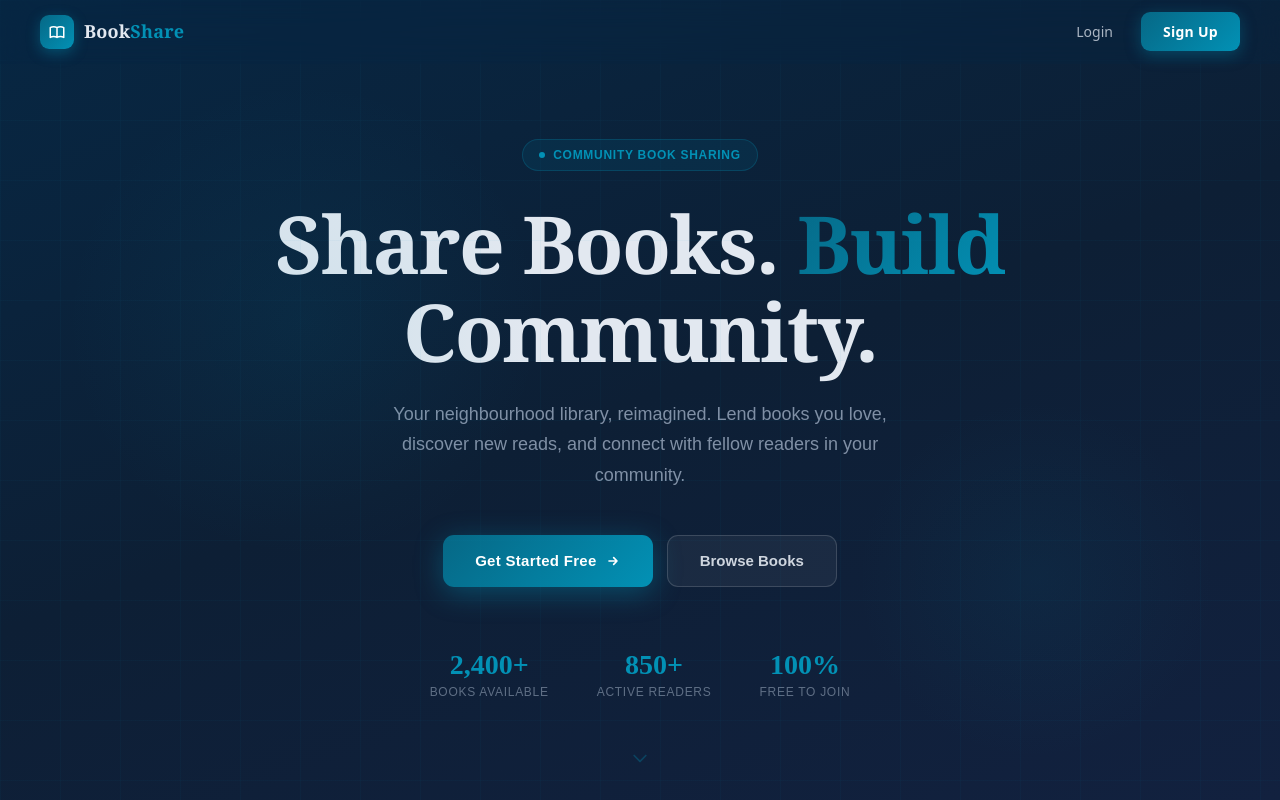
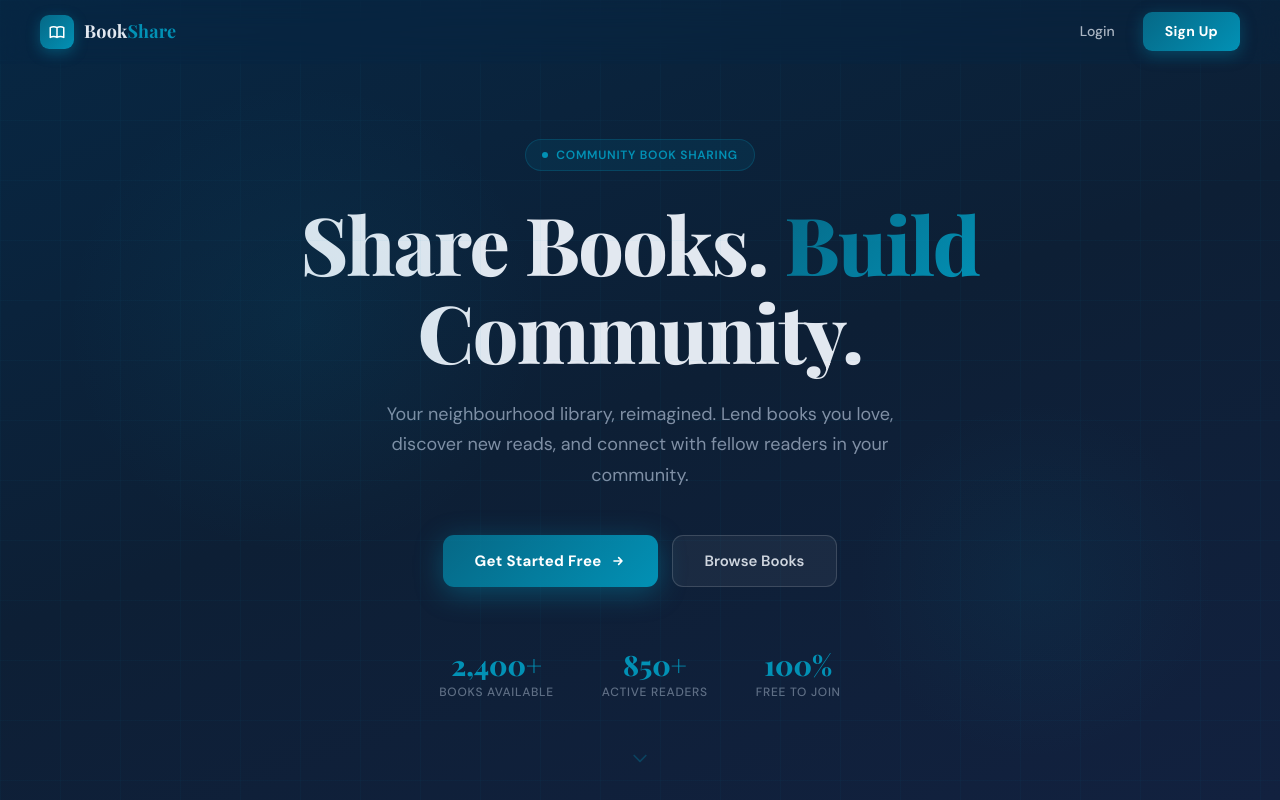
Before and after one commit to KeniKT/BookShare, a React (Vite) app: page / in a window 1280 px wide. Shown: the top 800 px of the page. Built offline with nearby package versions, Linux system fonts and the light colour scheme; no server answers.

Commit message:
landing page update

```diff
--- a/src/pages/landingPage/LandingPage.tsx
+++ b/src/pages/landingPage/LandingPage.tsx
@@ -1,3 +1,4 @@
+// src/pages/landingPage/LandingPage.tsx
 import React, { useEffect, useState } from "react";
 import Navbar from "./Components/Navbar";
 import HeroSection from "./Components/HeroSection";
@@ -8,6 +9,20 @@ import Footer from "./Components/Footer";
 const LandingPage: React.FC = () => {
   const [books, setBooks] = useState([]);
 
+  // Inject Google Fonts once
+  useEffect(() => {
+    const existing = document.getElementById("bookshare-fonts");
+    if (!existing) {
+      const link = document.createElement("link");
+      link.id = "bookshare-fonts";
+      link.href =
+        "https://fonts.googleapis.com/css2?family=Playfair+Display:wght@400;700;800&family=DM+Sans:wght@400;500;600;700&display=swap";
+      link.rel = "stylesheet";
+      document.head.appendChild(link);
+    }
+  }, []);
+
+  // Real API fetch — unchanged from your original
   useEffect(() => {
     fetch("https://bookshare-api.onrender.com/api/book/books/")
       .then((res) => res.json())
@@ -16,7 +31,12 @@ const LandingPage: React.FC = () => {
   }, []);
 
   return (
-    <div className="bg-gray-50 text-gray-900">
+    <div style={{
+      fontFamily: "'DM Sans', 'Segoe UI', sans-serif",
+      background: "#072743",
+      color: "#e2e8f0",
+      minHeight: "100vh",
+    }}>
       <Navbar />
       <HeroSection />
       <HowItWorks />
```
